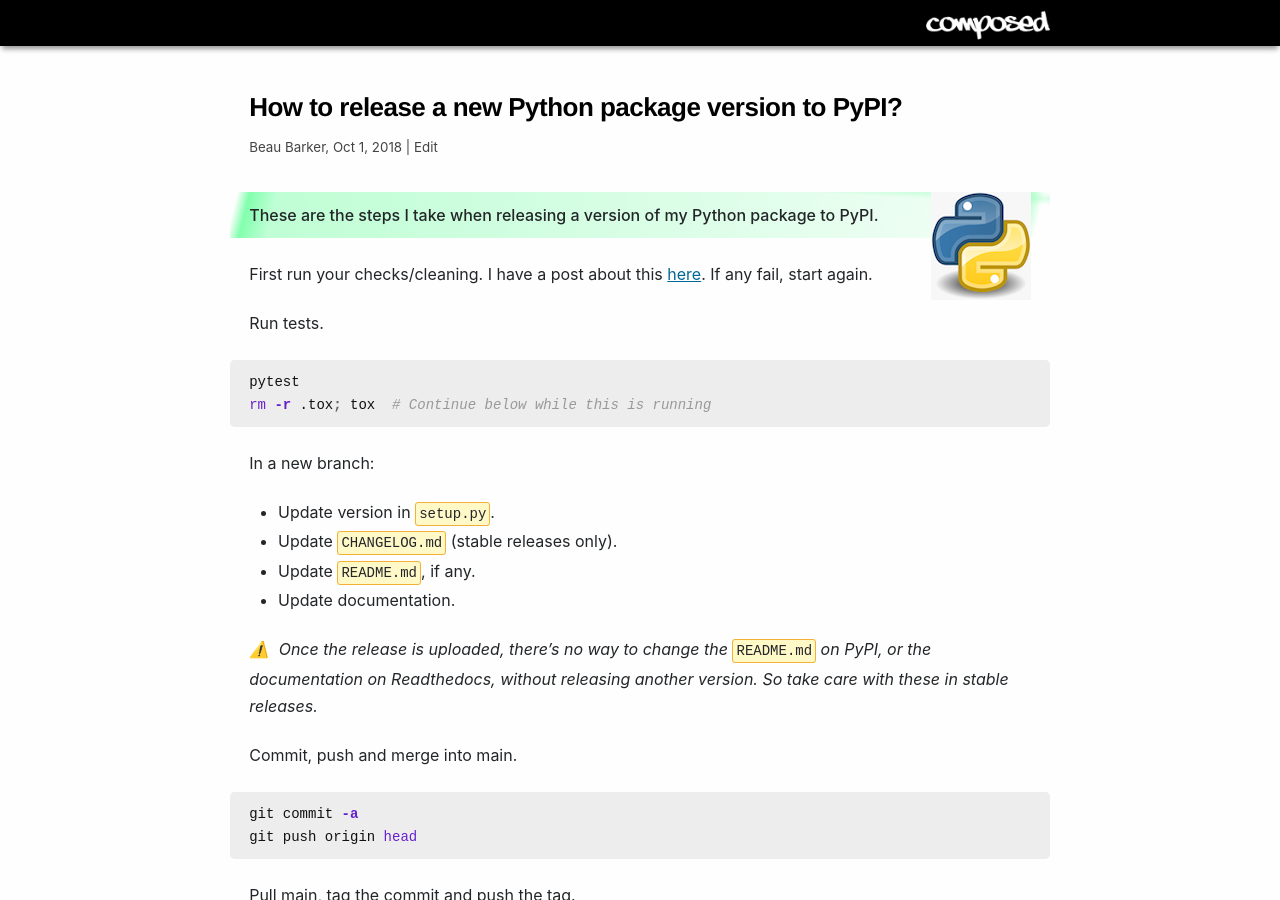
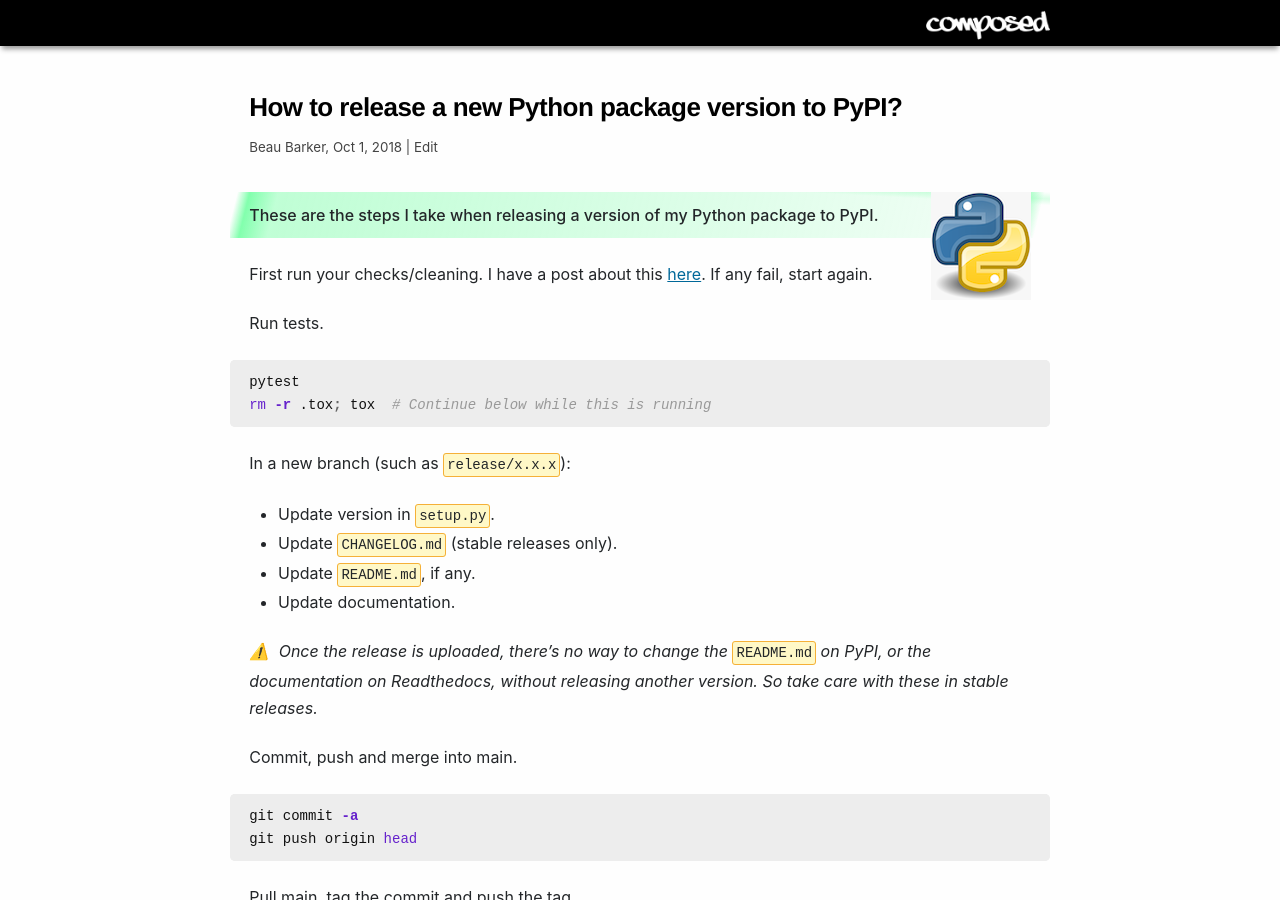
Before and after one commit to explodinglabs/explodinglabs.github.io, a Jekyll site: the page built from docs/_posts/python/2018-10-01-release-new-version-to-pypi.markdown, in a window 1280 px wide and 900 px high. Built offline with Jekyll 4.4.1, drawn with Linux system fonts in a browser that asks for light colours.

Commit message:
Update pypi release post

````diff
--- a/docs/_posts/python/2018-10-01-release-new-version-to-pypi.markdown
+++ b/docs/_posts/python/2018-10-01-release-new-version-to-pypi.markdown
@@ -22,7 +22,7 @@ pytest
 rm -r .tox; tox  # Continue below while this is running
 ```
 
-In a new branch:
+In a new branch (such as `release/x.x.x`):
 - Update version in `setup.py`.
 - Update `CHANGELOG.md` (stable releases only).
 - Update `README.md`, if any.
````
